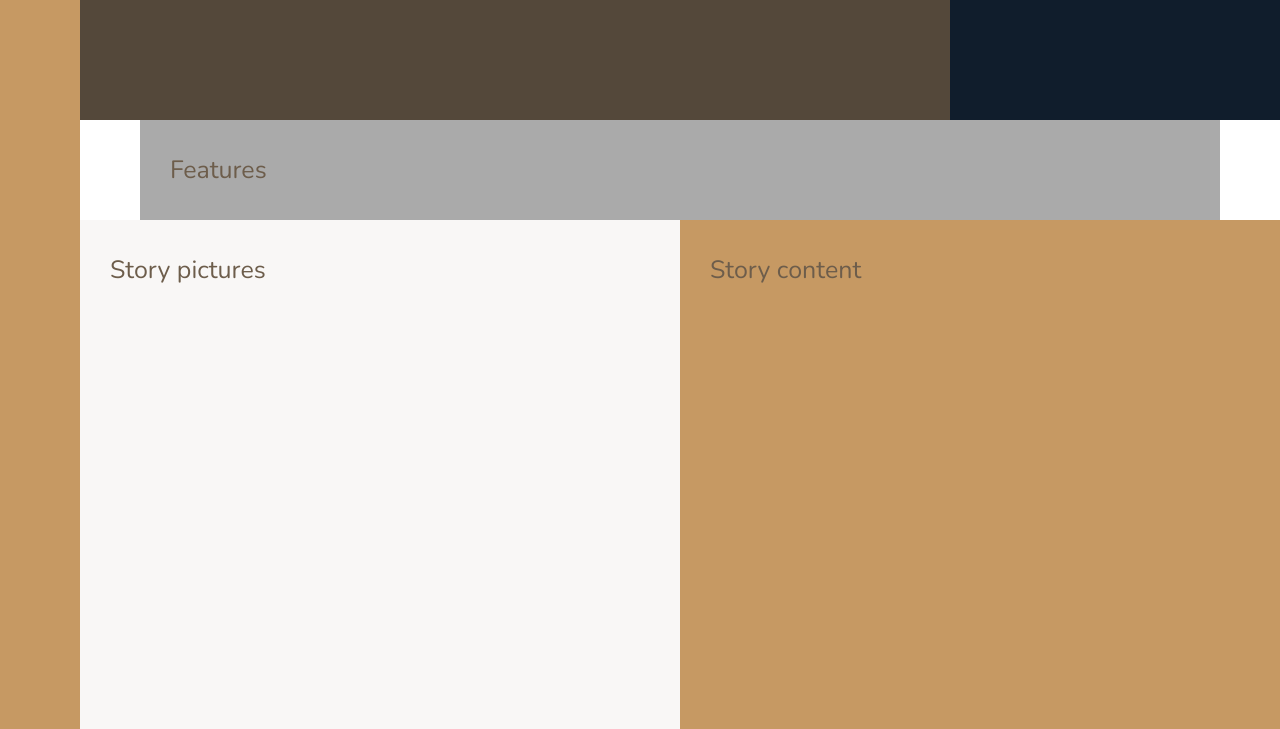
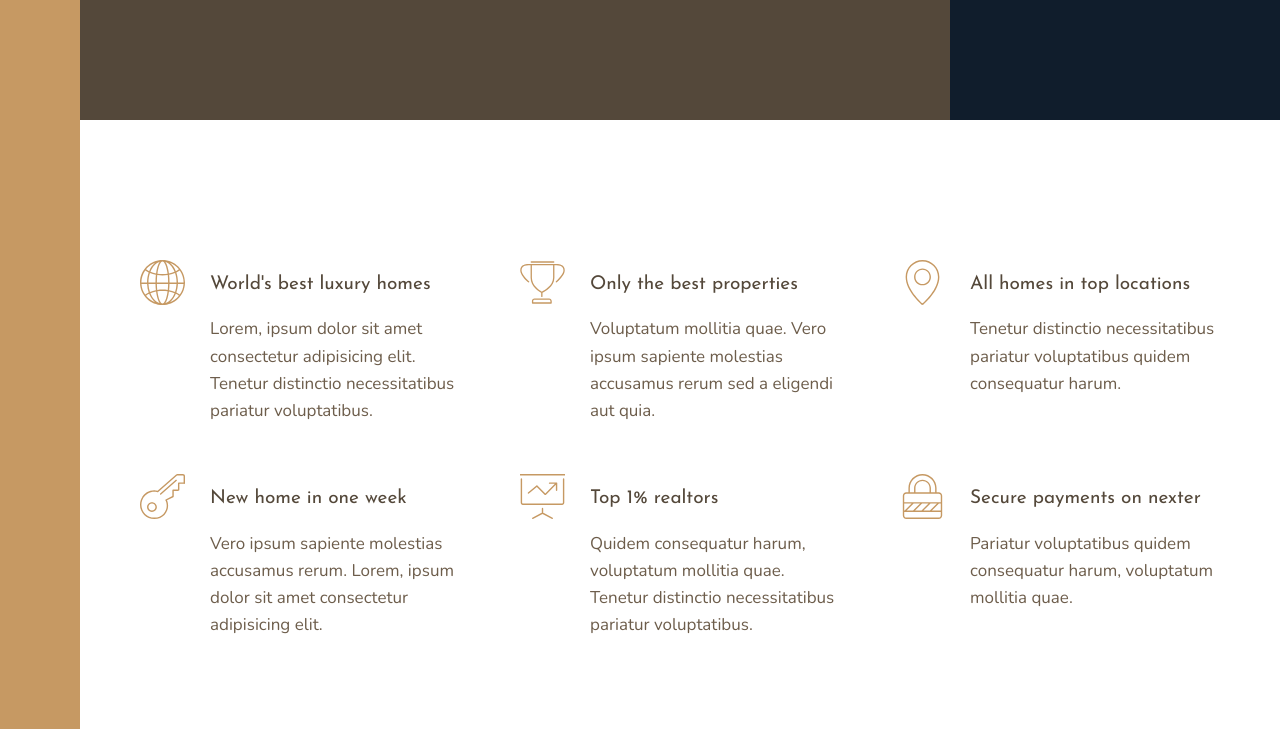
Before and after one commit to LiVinson/nexter-realtors, a website: page index.html in a window 1280 px wide. Shown: the part 520-1249 px from the top of the page. Drawn offline with nearby package versions, Linux system fonts and the light colour scheme.

Commit message:
Added features with 6 feature components: 2x2 grid with svg, h4 and para

```diff
--- a/index.html
+++ b/index.html
@@ -1,5 +1,6 @@
 <!DOCTYPE html>
 <html lang="en">
+
 <head>
     <meta charset="UTF-8">
     <meta name="viewport" content="width=device-width, initial-scale=1.0">
@@ -11,9 +12,9 @@
 
     <title>nexter &mdash; your home, your freedom</title>
 </head>
+
 <body class="container">
-        <div class="sidebar"
-            >Sidebar
+    <div class="sidebar">Sidebar
     </div>
 
     <header class="header">
@@ -25,7 +26,69 @@
     </div>
 
     <section class="features">
-            Features
+        <div class="feature">
+            <svg class="feature__icon">
+                <use xlink:href="img/sprite.svg#icon-global"></use>
+            </svg>
+            <h4 class="heading-4 heading-4--dark">World's best luxury homes</h4>
+            <p class="feature__text">
+                Lorem, ipsum dolor sit amet consectetur adipisicing elit. Tenetur distinctio necessitatibus pariatur
+                voluptatibus.
+            </p>
+        </div>
+
+        <div class="feature">
+            <svg class="feature__icon">
+                <use xlink:href="img/sprite.svg#icon-trophy"></use>
+            </svg>
+            <h4 class="heading-4 heading-4--dark">Only the best properties</h4>
+            <p class="feature__text">
+                Voluptatum mollitia quae. Vero ipsum sapiente molestias accusamus rerum sed a eligendi aut quia.
+            </p>
+        </div>
+
+        <div class="feature">
+            <svg class="feature__icon">
+                <use xlink:href="img/sprite.svg#icon-map-pin"></use>
+            </svg>
+            <h4 class="heading-4 heading-4--dark">All homes in top locations</h4>
+            <p class="feature__text">
+                Tenetur distinctio necessitatibus pariatur voluptatibus quidem consequatur harum.
+            </p>
+        </div>
+
+        <div class="feature">
+            <svg class="feature__icon">
+                <use xlink:href="img/sprite.svg#icon-key"></use>
+            </svg>
+            <h4 class="heading-4 heading-4--dark">New home in one week</h4>
+            <p class="feature__text">
+                Vero ipsum sapiente molestias accusamus rerum. Lorem, ipsum dolor sit amet consectetur adipisicing
+                elit.
+            </p>
+        </div>
+
+        <div class="feature">
+            <svg class="feature__icon">
+                <use xlink:href="img/sprite.svg#icon-presentation"></use>
+            </svg>
+            <h4 class="heading-4 heading-4--dark">Top 1% realtors</h4>
+            <p class="feature__text">
+                Quidem consequatur harum, voluptatum mollitia quae. Tenetur distinctio necessitatibus pariatur
+                voluptatibus.
+            </p>
+        </div>
+
+        <div class="feature">
+            <svg class="feature__icon">
+                <use xlink:href="img/sprite.svg#icon-lock"></use>
+            </svg>
+            <h4 class="heading-4 heading-4--dark">Secure payments on nexter</h4>
+            <p class="feature__text">
+                Pariatur voluptatibus quidem consequatur harum, voluptatum mollitia quae.
+            </p>
+        </div>
+
     </section>
     <div class="story__content">
         Story content
@@ -45,4 +108,5 @@
         Footer
     </footer>
 </body>
+
 </html>
--- a/sass/_base.scss
+++ b/sass/_base.scss
@@ -39,9 +39,9 @@ body {
     //~1140px/8
     grid-template-columns: [sidebar-start] 8rem [sidebar-end full-start] minmax(6rem, 1fr) [center-start] repeat(8, [col-start] minmax(min-content, 14rem) [col-end]) [center-end] minmax(6rem, 1fr) [full-end];
 
-    & > * {
-        padding: 3rem;
-        font-size: 2.5rem;
-    }
+    // & > * {
+    //     padding: 3rem;
+    //     font-size: 2.5rem;
+    // }
 
 }
--- a/sass/_features.scss
+++ b/sass/_features.scss
@@ -1,4 +1,31 @@
 .features {
-    background-color:$color-gray-light-2;
     grid-column: center-start / center-end;
+    margin: 15rem 0;
+    display: grid;
+    grid-template-columns: repeat(auto-fit, minmax(25rem, 1fr));
+      //as many columns as possible that are possible between 25r and 1 fr
+    // grid-template-columns: repeat(auto-fit, minmix(25rem, 1fr));
+    //rows: implicit grid used. Since there are 6 elements, it will default to 2 rows
+    grid-gap: 6rem;
+    //Aligns each feature to the top so ones with less text are not spread out
+    align-items: start;
 }
+
+.feature {
+    display: grid;
+    grid-template-columns: min-content 1fr;
+    grid-row-gap: 1.5rem;
+    grid-column-gap: 2.5rem;
+
+    &__icon {
+        fill: $color-primary;
+        width: 4.5rem;
+        height: 4.5rem;
+        grid-row: 1 / span 2;
+        transform: translateY(-1rem);
+    }
+
+    &__text {
+        font-size: 1.7rem;
+    }
+}
--- a/sass/_typography.scss
+++ b/sass/_typography.scss
@@ -0,0 +1,29 @@
+%heading {
+    font-family:$font-display;
+    font-weight: 400;
+}
+
+.heading-1 {
+    @extend %heading;
+}
+
+.heading-2 {
+    @extend %heading;
+}
+
+.heading-3 {
+    @extend %heading;
+}
+
+.heading-4 {
+    @extend %heading;
+    font-size: 1.9rem;
+
+    &--light {
+        color: $color-gray-light-1;
+    }
+
+    &--dark {
+        color: $color-gray-dark-1;
+    }
+}
```
Also changed, not shown: css/style.css. Lines whose indentation alone changed are shown as unchanged.
